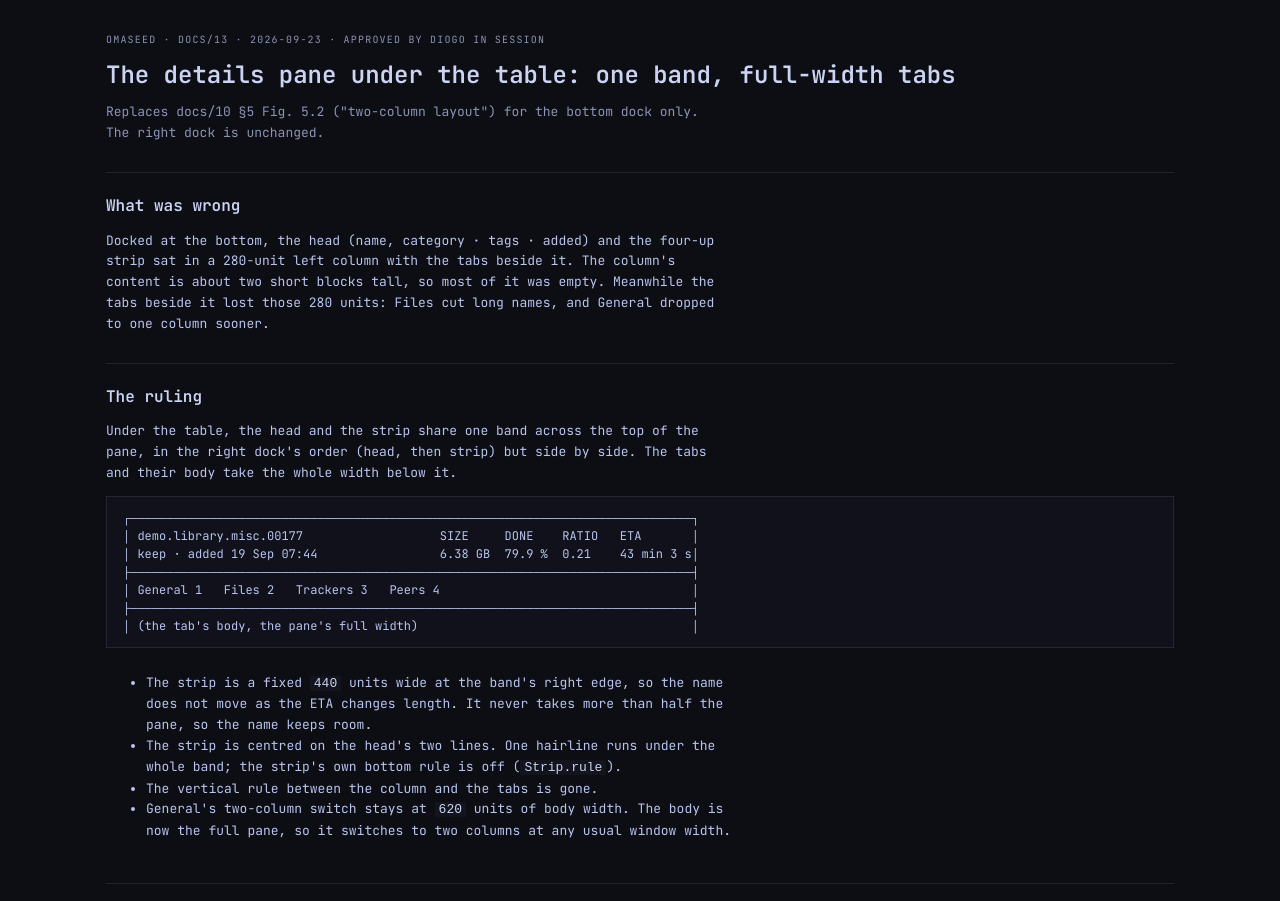
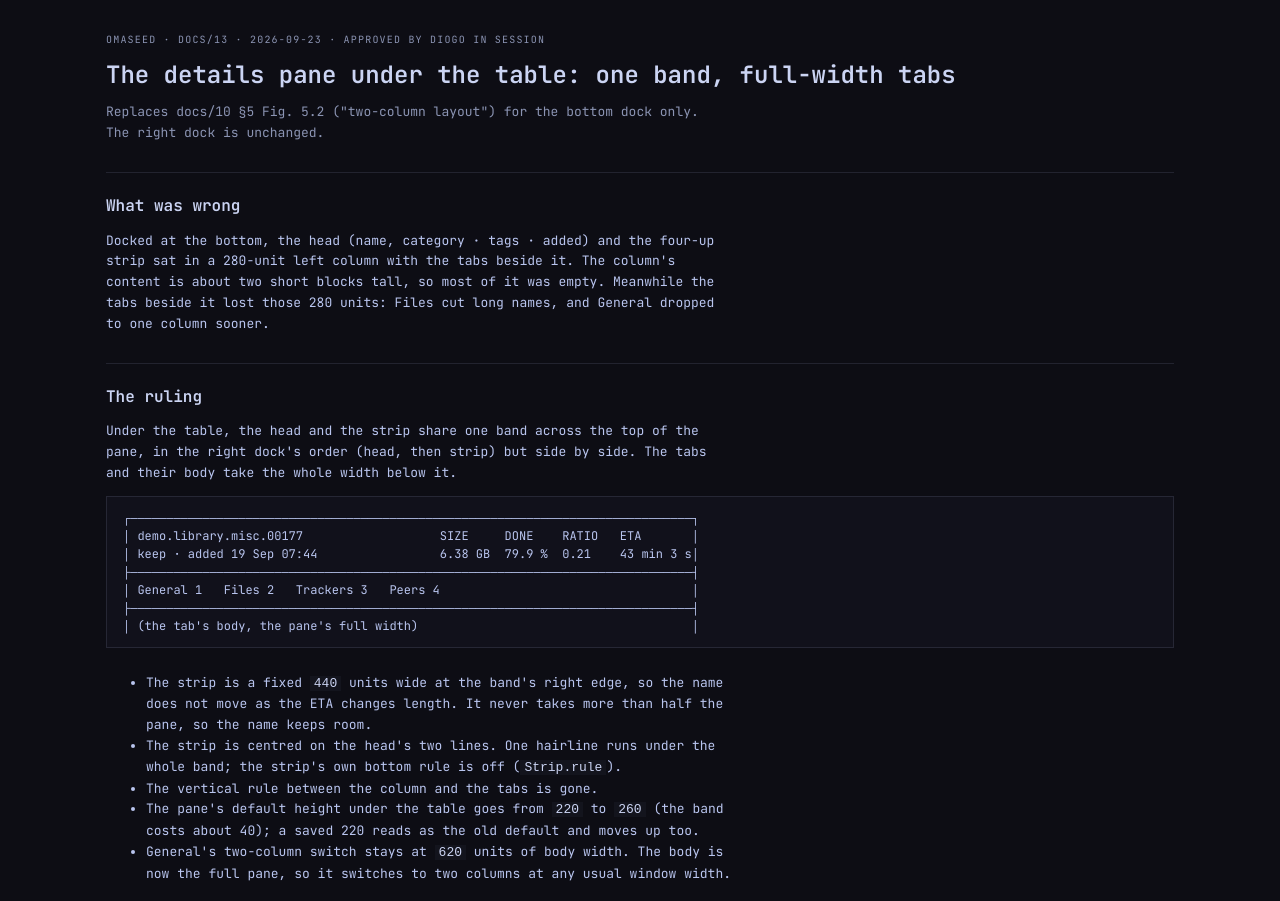
Before and after one commit to diogochaves/omaseed, a plain HTML site: page docs/13-details-bottom-band.html in a window 1280 px wide. Shown: the top 901 px of the page. Drawn offline with Linux system fonts and the light colour scheme.

Commit message:
Raise the bottom details pane's default height to 260
docs/13's band over the tabs costs about 40 units of the tab body, so the default goes from
220 to 260. The height is saved whether or not anybody dragged it, so a saved 220 reads as
the old default and moves up too, as 340 did for the width.

Co-Authored-By: Claude Opus 5.5 (1M context) <noreply@anthropic.com>

```diff
--- a/docs/13-details-bottom-band.html
+++ b/docs/13-details-bottom-band.html
@@ -59,6 +59,7 @@ figcaption { font-size:11px; color:var(--fg-dark); }
       <li>The strip is a fixed <code>440</code> units wide at the band's right edge, so the name does not move as the ETA changes length. It never takes more than half the pane, so the name keeps room.</li>
       <li>The strip is centred on the head's two lines. One hairline runs under the whole band; the strip's own bottom rule is off (<code>Strip.rule</code>).</li>
       <li>The vertical rule between the column and the tabs is gone.</li>
+      <li>The pane's default height under the table goes from <code>220</code> to <code>260</code> (the band costs about 40); a saved 220 reads as the old default and moves up too.</li>
       <li>General's two-column switch stays at <code>620</code> units of body width. The body is now the full pane, so it switches to two columns at any usual window width.</li>
     </ul>
   </section>
```
Also changed, not shown: 2 other files.
